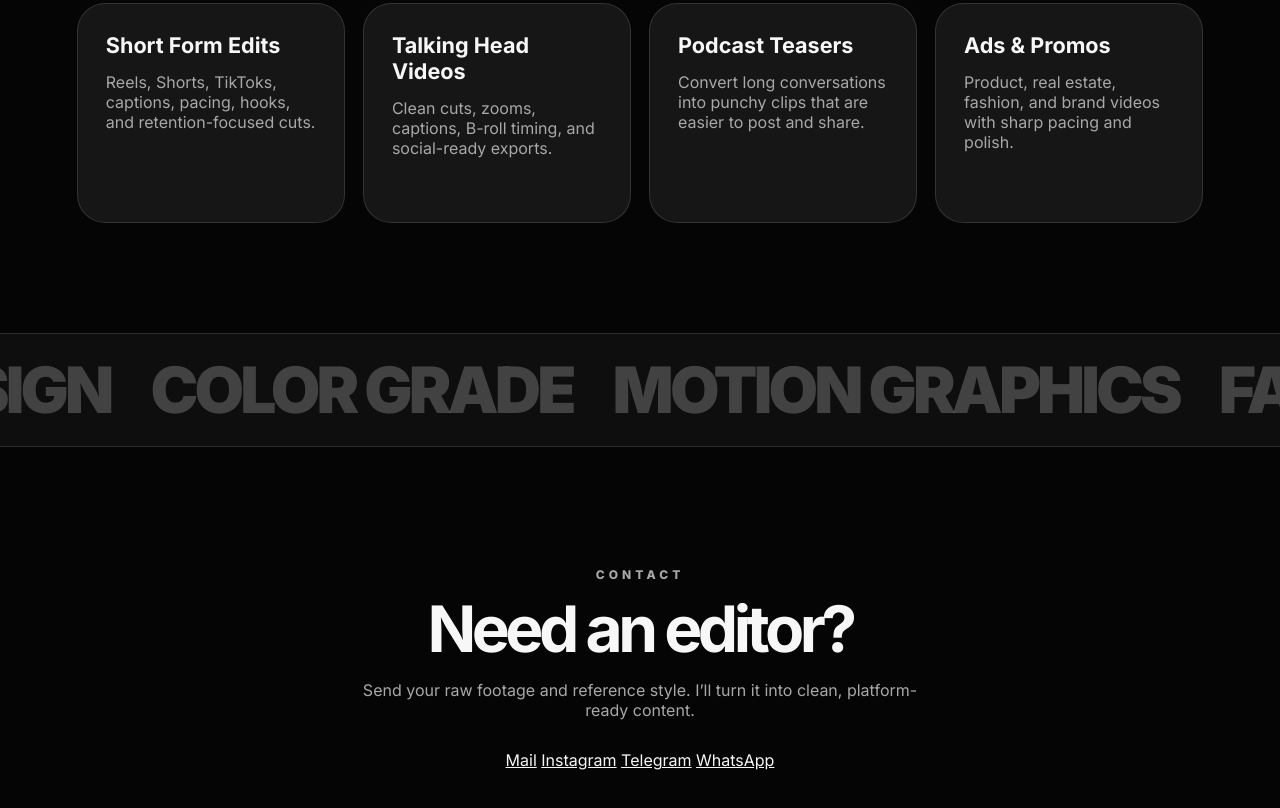
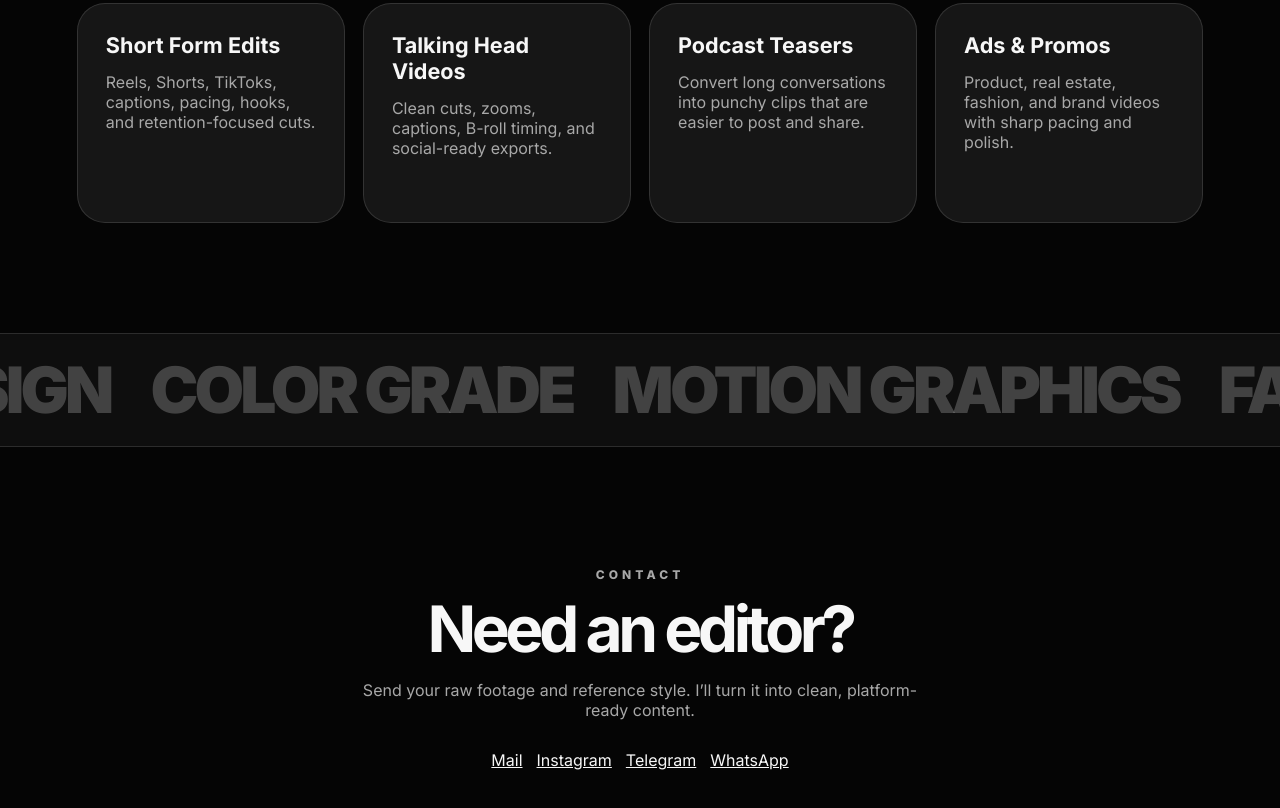
Before and after one commit to Astra77lu/Astra-Portfolio, a plain HTML site: page index.html in a window 1280 px wide. Shown: the part 3962-4770 px from the top of the page. Drawn offline with Linux system fonts and the light colour scheme.

Commit message:
Update index.html

```diff
--- a/index.html
+++ b/index.html
@@ -167,7 +167,7 @@
       <p class="eyebrow">CONTACT</p>
       <h2>Need an editor?</h2>
       <p>Send your raw footage and reference style. I’ll turn it into clean, platform-ready content.</p>
-      <div class="contact-actionss">
+      <div class="contact-actions">
   <a href="mailto:nitheessurya8@gmail.com">Mail</a>
   <a href="https://www.instagram.com/june_op_04" target="_blank">Instagram</a>
   <a href="https://t.me/Astra4888" target="_blank">Telegram</a>
```
